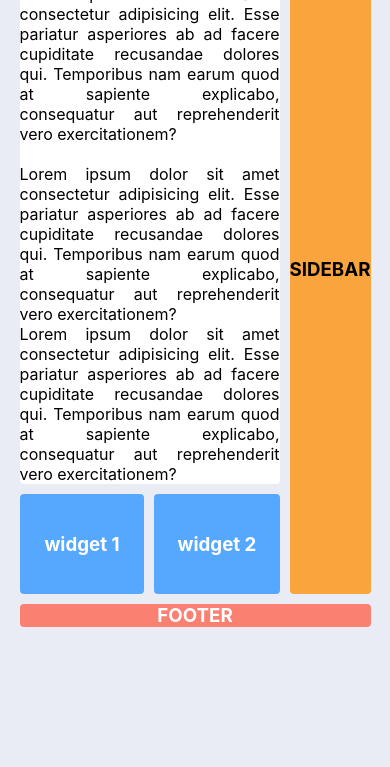
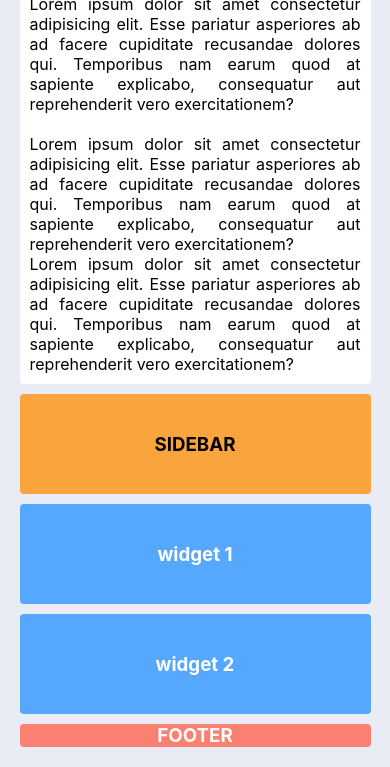
Before and after one commit to mangelpt/css-grid-layout, a plain HTML site: page index.html in a window 390 px wide. Shown: the part 114-881 px from the top of the page. Before the commit the page ends 844 px from the top, so only its background shows below. Drawn offline with Linux system fonts and the light colour scheme.

Commit message:
add responsive

```diff
--- a/css/estilos.css
+++ b/css/estilos.css
@@ -38,6 +38,9 @@ grid-column: 1/-1;
     grid-column: span 2;
     text-align: justify;
 }
+.contenedor .contenido p{
+    padding: 10px;
+}
 
 .contenedor .sidebar{
     grid-column: 3/-1;
@@ -46,6 +49,7 @@ grid-column: 1/-1;
     display:flex;
     align-items: center;
     justify-content: center;
+    min-height: 100px;
 }
 
 .contenedor .widget-1,
@@ -64,3 +68,31 @@ justify-content: center;
     grid-column: 1/-1;
     text-align: center;
 }
+
+/* responsive */
+
+@media screen and (max-width:768px){
+    .contenedor .contenido {
+        grid-column:1/-1;
+    }
+
+    .contenedor .sidebar{
+        grid-column: span 4;
+    }
+
+    .contenedor .widget-1{
+    grid-column: span 3;
+    }
+
+
+}
+@media screen and (max-width:480px){
+
+    .contenedor .widget-1,
+    .contenedor .widget-2{
+    grid-column: span 4;
+    }
+
+
+
+}
```
